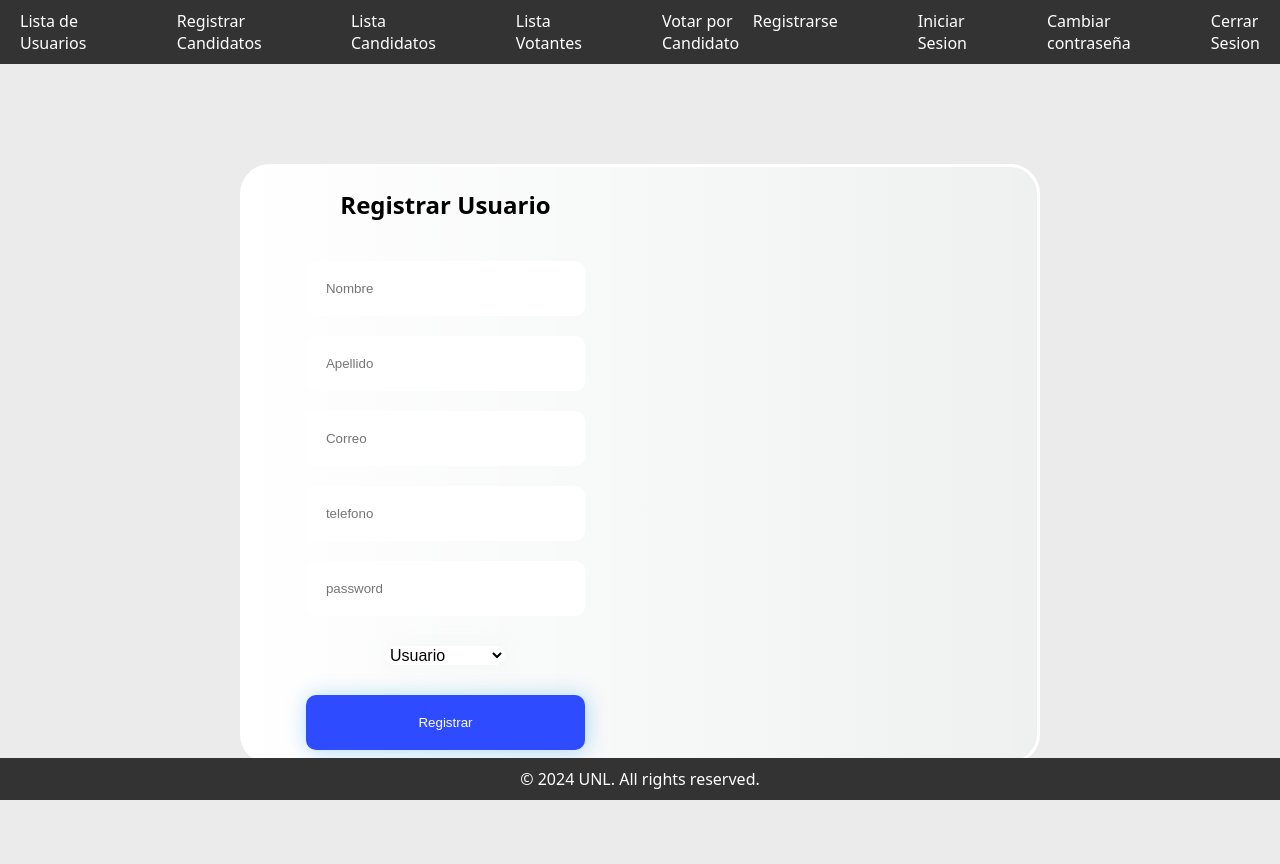
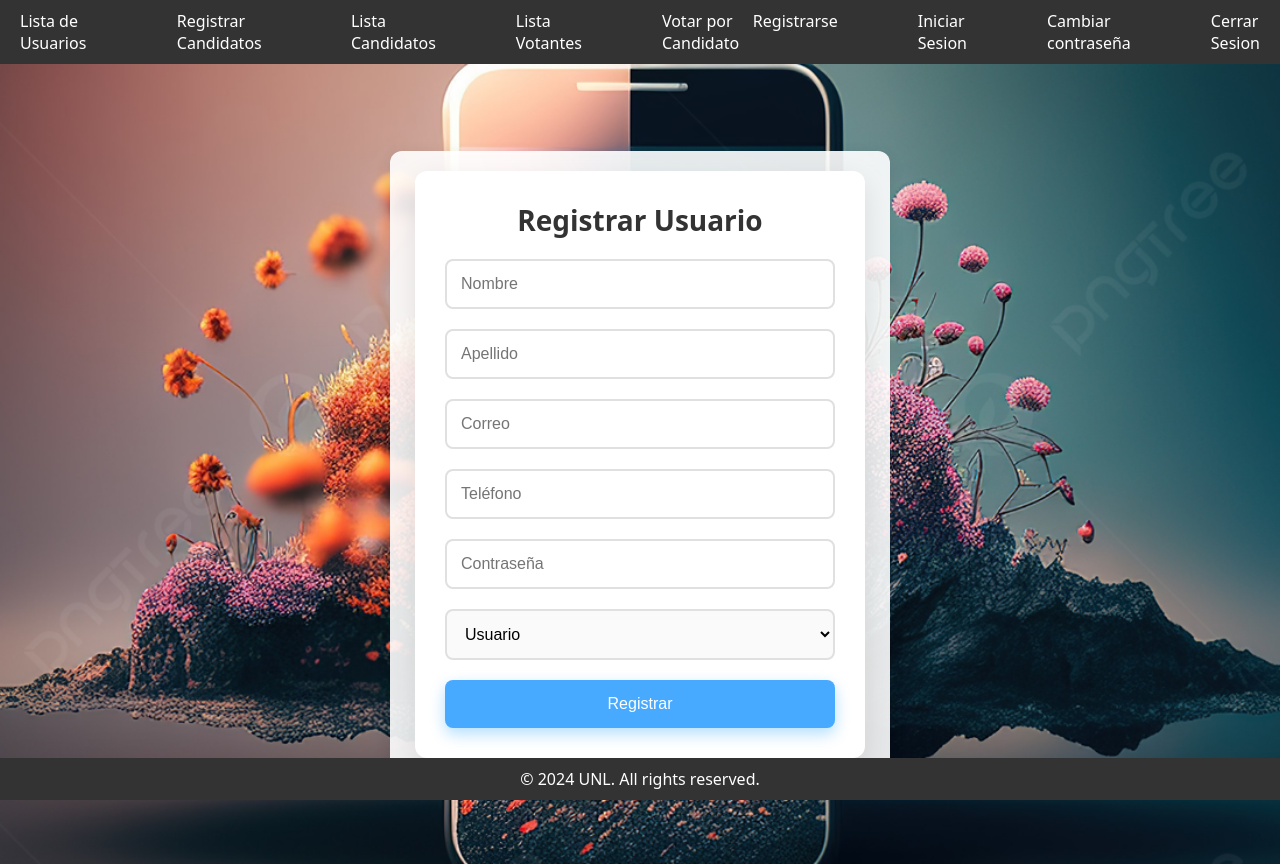
Before and after one commit to jaime-max/FrontVotar, a Vue app: page /registrar in a window 1280 px wide. Built offline with nearby package versions, Linux system fonts and the light colour scheme; the HTML template or start-up script is replaced by a standard one.

Commit message:
update resgitro vue

```diff
--- a/src/views/candidato/RegistrarCandidato.vue
+++ b/src/views/candidato/RegistrarCandidato.vue
@@ -16,25 +16,28 @@
 
 <style scoped>
 
-.main{
+.main {
   width: 100vw;
   height: 100vh;
-  background: rgba(235,235,235);
+  background-image: url('@/assets/img/imagen.png'); /* Cambia el path por el correcto */
+  background-size: cover; /* Asegura que la imagen ocupe todo el fondo */
+  background-position: center; /* Centra la imagen */
+  background-repeat: no-repeat; /* Evita que la imagen se repita */
 
-  /*Centrar el card*/
+  /* Centrar el contenido */
   display: flex;
   justify-content: center;
   align-items: center;
 }
-.card{
+
+.card {
   max-width: 900px;
   width: 800px;
   height: 600px;
   border: 3px solid white;
   border-radius: 30px;
-  background: linear-gradient(90deg,rgba(255,255,255,1) 0%, rgba(247,255,255,0.3) 100%);
+  background: linear-gradient(90deg, rgba(255,255,255,1) 0%, rgba(247,255,255,0.7) 100%); /* Fondo semi-transparente */
   padding: 8px;
   display: flex;
 }
-
 </style>
--- a/src/views/candidato/components/RegisterCardCandi.vue
+++ b/src/views/candidato/components/RegisterCardCandi.vue
@@ -140,7 +140,6 @@
         type="text"
         placeholder="Curso"
       />
-
       <input
         type="file"
         @change="handleFileUpload"
@@ -162,21 +161,26 @@
 </template>
 
 <style scoped>
-.register-card-header{
+.register-card-header {
   text-align: center;
   margin-top: 50px;
 }
 
 .register-card {
-  width: 50%;
+  max-width: 900px;
+  width: 800px;
+  height: 600px;
+  border: 3px solid white;
+  border-radius: 30px;
+  background: linear-gradient(90deg, rgba(255,255,255,1) 0%, rgba(247,255,255,0.3) 100%);
   padding: 20px;
-  position: relative;
   display: flex;
   flex-direction: column;
   justify-content: center;
+  align-items: center;
 }
 
-.register-card-form{
+.register-card-form {
   display: flex;
   flex-direction: column;
   align-items: center;
@@ -184,14 +188,15 @@
   margin: 40px 0px;
 }
 
-.register-card-form input{
+.register-card-form input {
   border: none;
   padding: 20px;
   width: 80%;
   border-radius: 10px;
+  box-shadow: 1px 1px 15px rgba(0, 0, 0, 0.1);
 }
 
-.register-card-form button{
+.register-card-form button {
   border: none;
   padding: 20px;
   width: 80%;
@@ -201,9 +206,10 @@
   box-shadow: 1px 1px 20px 1px rgba(0, 149, 255, 0.3);
   margin-top: 10px;
   cursor: pointer;
+  transition: background-color 0.3s ease, transform 0.3s ease;
 }
 
-.register-card-form button:hover{
+.register-card-form button:hover {
   background-color: rgb(9, 37, 237);
   transform: scale(1.05);
 }
@@ -212,18 +218,13 @@
   transform: scale(1);
 }
 
-.register-card-form select {
+.register-card-form input[type="file"] {
   border: none;
+  padding: 20px;
+  width: 80%;
   border-radius: 10px;
-  background-color: white;
-  box-shadow: 1px 1px 20px 1px rgba(231, 235, 238, 0.3);
-  margin-top: 10px;
+  background-color: #f7f7f7;
   cursor: pointer;
-  font-size: 16px;
-}
-
-.register-card-form select:hover {
-  background-color: #f0f0f0;
 }
 
 .advert {
--- a/src/views/usuario/login/LoginView.vue
+++ b/src/views/usuario/login/LoginView.vue
@@ -18,24 +18,27 @@
 </template>
 
 <style scoped>
-.main{
+.main {
   width: 100vw;
   height: 100vh;
-  background: rgba(235, 235, 235);
+  background-image: url('@/assets/img/imagen.png'); /* Cambia el path por el correcto */
+  background-size: cover; /* Asegura que la imagen ocupe todo el fondo */
+  background-position: center; /* Centra la imagen */
+  background-repeat: no-repeat; /* Evita que la imagen se repita */
 
-
-  /*Centrar*/
+  /* Centrar el contenido */
   display: flex;
   justify-content: center;
   align-items: center;
 }
-.card{
+
+.card {
   max-width: 900px;
   width: 800px;
   height: 600px;
   border: 3px solid white;
   border-radius: 30px;
-  background: linear-gradient(90deg, rgba(255,255,255,1) 0%, rgba(247,255,255,0.3) 100%);
+  background: linear-gradient(90deg, rgba(255,255,255,1) 0%, rgba(247,255,255,0.7) 100%); /* Fondo semi-transparente */
   padding: 8px;
   display: flex;
 }
--- a/src/views/usuario/registrarse/RegistrarUser.vue
+++ b/src/views/usuario/registrarse/RegistrarUser.vue
@@ -13,27 +13,37 @@
   </main>
   <Footer/>
 </template>
-
 <style scoped>
-.main{
-  width: 100vw;
-  height: 100vh;
-  background: rgba(235,235,235);
-
-  /*Centrar el card*/
+/* Estilos para el contenedor principal */
+.main {
   display: flex;
   justify-content: center;
   align-items: center;
-}
-.card{
-  max-width: 900px;
-  width: 800px;
-  height: 600px;
-  border: 3px solid white;
-  border-radius: 30px;
-  background: linear-gradient(90deg,rgba(255,255,255,1) 0%, rgba(247,255,255,0.3) 100%);
-  padding: 8px;
-  display: flex;
+  height: 100vh;
+  background-image: url('@/assets/img/imagen.png'); /* Cambia el path por el correcto */
+  background-size: cover;
+  background-position: center;
+  background-repeat: no-repeat;
+  margin: 0;
 }
 
+/* Estilos para el contenedor de la tarjeta de registro */
+.card {
+  display: flex;
+  justify-content: center;
+  align-items: center;
+  max-width: 500px;
+  width: 100%;
+  padding: 20px;
+  box-shadow: 0px 4px 15px rgba(0, 0, 0, 0.1);
+  background-color: rgba(255, 255, 255, 0.9); /* Fondo blanco con opacidad para destacar el formulario */
+  border-radius: 12px;
+}
+
+/* Ajuste adicional para la responsividad si es necesario */
+@media (max-width: 600px) {
+  .card {
+    padding: 15px;
+  }
+}
 </style>
--- a/src/views/usuario/registrarse/components/RegisterCard.vue
+++ b/src/views/usuario/registrarse/components/RegisterCard.vue
@@ -92,18 +92,30 @@
       <h1>Registrar Usuario</h1>
     </div>
     <div class="register-card-form">
-      <input v-model="DataUser.nombre" @input="validarCampo('nombre')" type="text" placeholder="Nombre">
-      <input v-model="DataUser.apellido" @input="validarCampo('apellido')" type="text" placeholder="Apellido">
-      <input v-model="DataUser.email" @input="validarCampo('email')" type="text" placeholder="Correo">
-      <input v-model="DataUser.telefono" @input="validarCampo('telefono')" type="text" placeholder="telefono">
-      <input v-model="DataUser.password" @input="validarCampo('password')"  type="password" placeholder="password">
-      <!-- Select para elegir si es administrador o usuario normal -->
-      <select v-model="DataUser.esAdministrador">
-        <option :value="true">Administrador</option>
-        <option :value="false">Usuario</option>
-      </select>
+      <div class="input-group">
+        <input v-model="DataUser.nombre" @input="validarCampo('nombre')" type="text" placeholder="Nombre" />
+      </div>
+      <div class="input-group">
+        <input v-model="DataUser.apellido" @input="validarCampo('apellido')" type="text" placeholder="Apellido" />
+      </div>
+      <div class="input-group">
+        <input v-model="DataUser.email" @input="validarCampo('email')" type="email" placeholder="Correo" />
+      </div>
+      <div class="input-group">
+        <input v-model="DataUser.telefono" @input="validarCampo('telefono')" type="tel" placeholder="Teléfono" />
+      </div>
+      <div class="input-group">
+        <input v-model="DataUser.password" @input="validarCampo('password')" type="password" placeholder="Contraseña" />
+      </div>
+      <div class="input-group select-group">
+        <select v-model="DataUser.esAdministrador">
+          <option :value="true">Administrador</option>
+          <option :value="false">Usuario</option>
+        </select>
+      </div>
       <button @click="registrarUsuario" type="button">Registrar</button>
     </div>
+
     <div v-if="mensajeVisible" class="success-message">
       <p>{{ mensajeExito }}</p>
     </div>
@@ -111,76 +123,103 @@
     <div v-if="mensajeAdvertencia" class="advert">
       <p>{{ mensajeAdvertencia }}</p>
     </div>
-
   </section>
 </template>
 
 <style scoped>
-.register-card-header{
-  text-align: center;
-  margin-top: 50px;
+/* Fondo global para centrar el formulario en pantalla */
+body {
+  display: flex;
+  justify-content: center;
+  align-items: center;
+  height: 100vh;
+  margin: 0;
+  background-color: #f3f4f6;
 }
-.register-card{
-  width: 50%;
-  padding: 20px;
-  position: relative;
 
-  /*  Centrar*/
+/* Contenedor del formulario */
+.register-card {
+  width: 100%;
+  max-width: 450px;
+  padding: 30px;
+  background-color: #ffffff;
+  box-shadow: 0 10px 30px rgba(0, 0, 0, 0.1);
+  border-radius: 12px;
   display: flex;
   flex-direction: column;
   justify-content: center;
+  text-align: center;
 }
-.register-card-form{
+
+/* Estilo del encabezado */
+.register-card-header h1 {
+  font-size: 28px;
+  font-weight: bold;
+  color: #333;
+  margin-bottom: 20px;
+}
+
+/* Estilo del formulario */
+.register-card-form {
   display: flex;
   flex-direction: column;
-  align-items: center;
   gap: 20px;
-  margin: 40px 0px;
 }
 
-.register-card-form input{
+/* Agrupar los inputs */
+.input-group {
+  display: flex;
+  flex-direction: column;
+}
+
+/* Estilo de los inputs */
+.register-card-form input,
+.register-card-form select {
+  padding: 14px;
+  font-size: 16px;
+  border: 2px solid #e0e0e0;
+  border-radius: 8px;
+  outline: none;
+  transition: border-color 0.3s ease;
+}
+
+/* Efecto cuando el input tiene focus */
+.register-card-form input:focus,
+.register-card-form select:focus {
+  border-color: #47aaff;
+  box-shadow: 0 0 5px rgba(71, 170, 255, 0.5);
+}
+
+/* Estilo de los select */
+.register-card-form select {
+  background-color: #fafafa;
+}
+
+/* Botón de registro */
+.register-card-form button {
+  padding: 15px;
+  font-size: 16px;
+  background-color: #47aaff;
+  color: white;
   border: none;
-  padding: 20px;
-  width: 80%;
-  border-radius: 10px;
+  border-radius: 8px;
+  cursor: pointer;
+  box-shadow: 0 6px 15px rgba(0, 149, 255, 0.3);
+  transition: all 0.3s ease;
 }
-.register-card-form button{
-  border: none;
-  padding: 20px;
-  width: 80%;
-  border-radius: 10px;
-  background-color: rgb(47, 75, 255);
-  color: white;
-  box-shadow: 1px 1px 20px 1px rgba(0, 149, 255, 0.3);
-  margin-top: 10px;
-  cursor: pointer;
-}
-.register-card-form button:hover{
+
+/* Efecto al hacer hover sobre el botón */
+.register-card-form button:hover {
+  background-color: #339bd7;
   transform: scale(1.05);
 }
+
+/* Efecto al hacer click sobre el botón */
 .register-card-form button:active {
   transform: scale(1);
 }
 
-.register-card-form select {
-  border: none;
-  border-radius: 10px;
-  background-color: white;
-  box-shadow: 1px 1px 20px 1px rgba(231, 235, 238, 0.3);
-  margin-top: 10px;
-  cursor: pointer;
-  font-size: 16px;
-}
-.register-card-form select:hover {
-  background-color: #f0f0f0;
-}
-
-
-.advert {
-  color: red;
-  margin-top: 10px;
-  text-align: center;
-}
+/* Estilo para los mensajes de éxito y advertencia */
 .success-message {
   position: fixed;
   top: 20px;
@@ -191,7 +230,17 @@
   padding: 15px;
   border-radius: 5px;
   z-index: 2;
+  width: 300px;
   text-align: center;
-  width: 300px;
+}
+
+.advert {
+  color: red;
+  margin-top: 10px;
+  text-align: center;
+}
+
+.select-group select {
+  cursor: pointer;
 }
 </style>
```
